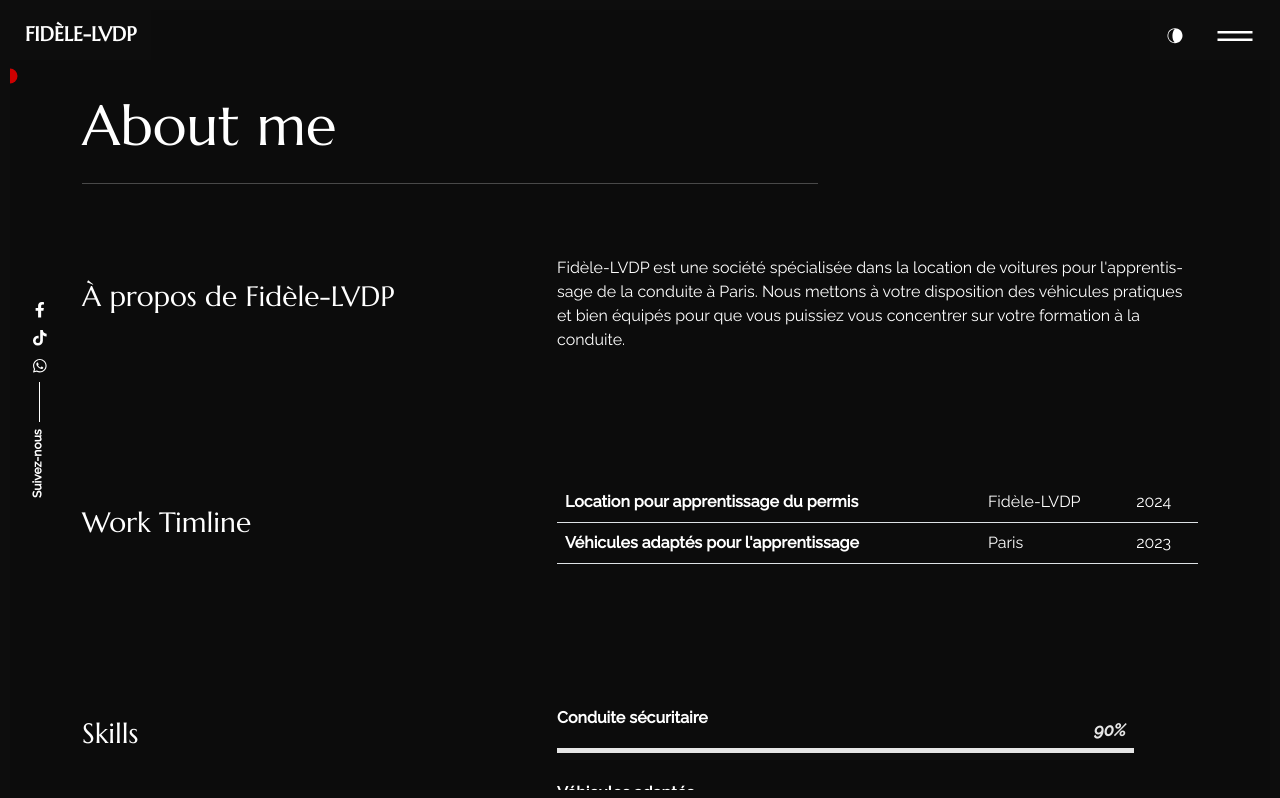
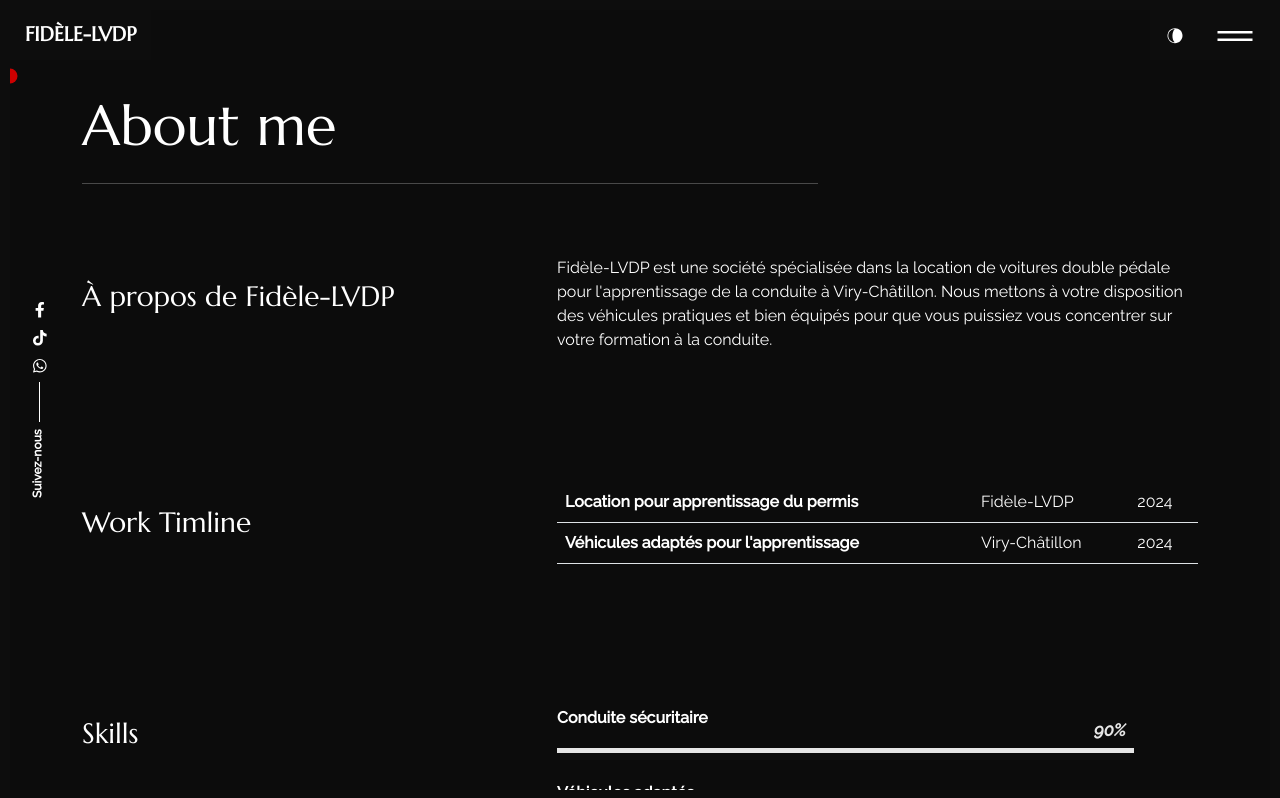
Before and after one commit to ckfrontend/Site-web-Fidele-LVDP, a React (Create React App) app: page /about in a window 1280 px wide. Shown: the top 798 px of the page. Built offline with nearby package versions, Linux system fonts and the light colour scheme.

Commit message:
Update content_option.js

```diff
--- a/src/content_option.js
+++ b/src/content_option.js
@@ -10,15 +10,15 @@ const introdata = {
     title: "Bienvenue chez Fidèle-LVDP",
     animated: {
         first: "Apprenez à conduire avec nous",
-        second: "Réservez votre voiture pour le permis",
+        second: "Réservez votre voiture pour votre apprentissage",
     },
-    description: "Fidèle-LVDP, votre partenaire pour la location de voitures d'apprentissage à Paris. Nous mettons à votre disposition des véhicules sûrs et bien entretenus pour vous accompagner dans votre apprentissage de la conduite.",
+    description: "Fidèle-LVDP, votre partenaire pour la location de voitures d'apprentissage à Viry-Châtillon dans le 91 (Essonnes). Nous mettons à votre disposition des véhicules sûrs et bien entretenus pour vous accompagner dans votre apprentissage de la conduite.",
     your_img_url: "https://images.unsplash.com/photo-1591388156010-dd522151da35?q=80&w=1287&auto=format&fit=crop&ixlib=rb-4.0.3&ixid=M3wxMjA3fDB8MHxwaG90by1wYWdlfHx8fGVufDB8fHx8fA%3D%3D",
 };
 
 const dataabout = {
     title: "À propos de Fidèle-LVDP",
-    aboutme: "Fidèle-LVDP est une société spécialisée dans la location de voitures pour l'apprentissage de la conduite à Paris. Nous mettons à votre disposition des véhicules pratiques et bien équipés pour que vous puissiez vous concentrer sur votre formation à la conduite.",
+    aboutme: "Fidèle-LVDP est une société spécialisée dans la location de voitures double pédale pour l'apprentissage de la conduite à Viry-Châtillon. Nous mettons à votre disposition des véhicules pratiques et bien équipés pour que vous puissiez vous concentrer sur votre formation à la conduite.",
 };
 
 const worktimeline = [
@@ -29,8 +29,8 @@ const worktimeline = [
     },
     {
         jobtitle: "Véhicules adaptés pour l'apprentissage",
-        where: "Paris",
-        date: "2023",
+        where: "Viry-Châtillon",
+        date: "2024",
     },
 ];
 
```
